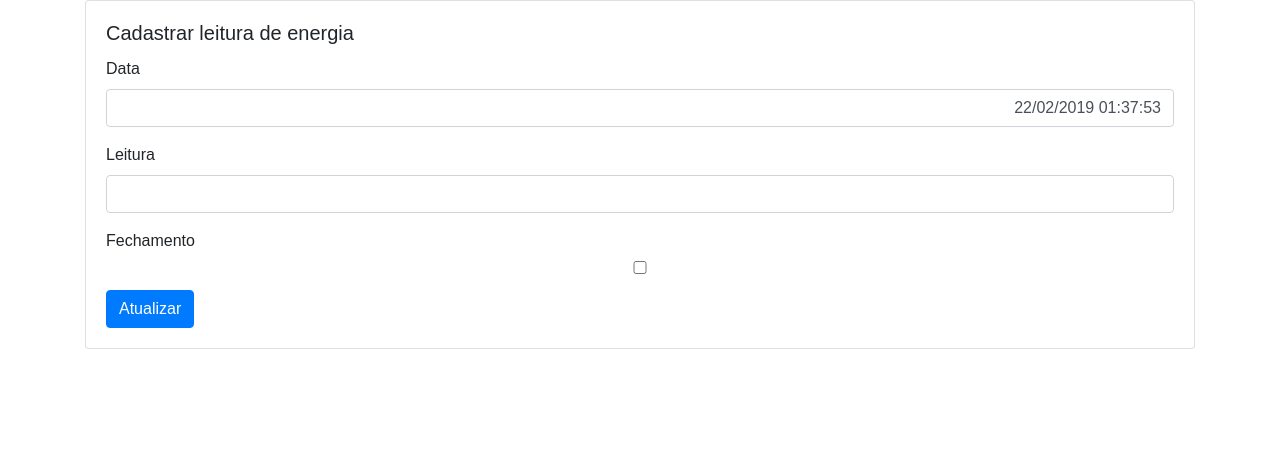
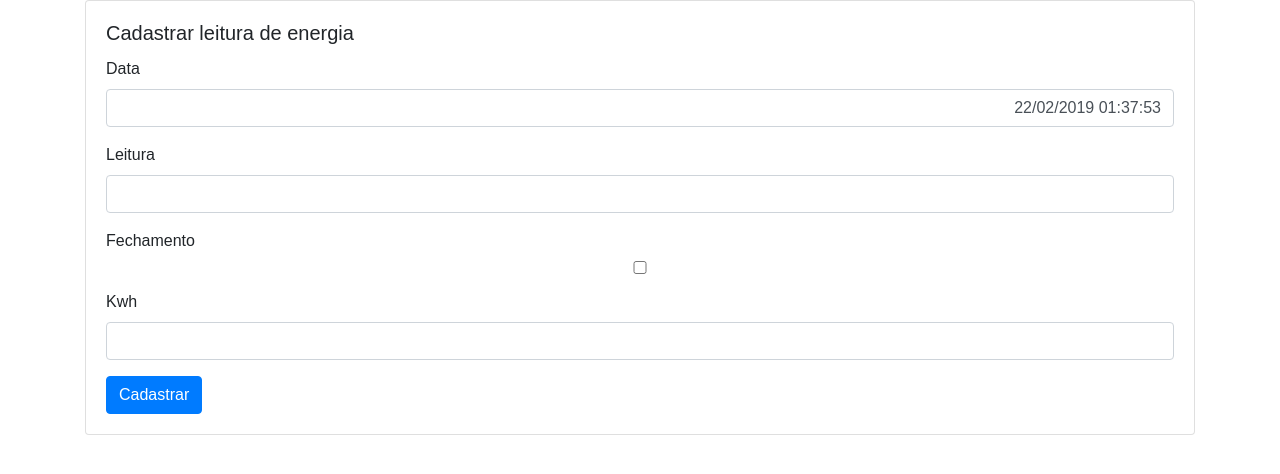
Before and after one commit to tlmacedo/ftpenergia, a Django app: page /leitura_adicionar/ in a window 1280 px wide. Shown: the top 474 px of the page. Run offline with Django 3.2, Linux system fonts and the light colour scheme; some libraries are stand-ins or nearby versions.

Commit message:
auto-commit

```diff
--- a/energia/models.py
+++ b/energia/models.py
@@ -6,6 +6,7 @@ class Energia(models.Model):
     data = models.DateTimeField(db_column='data', blank=True, null=True)
     leitura = models.IntegerField(unique=True)
     fechamento = models.BooleanField()
+    kwh = models.DecimalField(max_digits=19, decimal_places=2)
 
     class Meta:
         managed = False
--- a/energia/static/energia/style/js/ftpenergia.js
+++ b/energia/static/energia/style/js/ftpenergia.js
@@ -12,10 +12,10 @@ $(function () {
 });
 
 
-
 $(document).ready(function () {
-    $('.msk-data').mask('11/11/1111', {placeholder: '__/__/____'});
-    $('.msk-hora').mask('00:00:00', {placeholder: '__:__:__'});
+    // $('.msk-data').mask('11/11/1111', {placeholder: '__/__/____'});
+    $('.msk-data').mask('11/11/1111');
+    $('.msk-hora').mask('00:00:00');
     $('.msk-data_hora').mask('00/00/0000 00:00:00');
     // $('.msk-numero6mil').mask("990.000", {reverse: true});
     $('.msk-numero6mil').mask("#.##0", {reverse: true});
--- a/energia/templates/energia/leitura_adicionar.html
+++ b/energia/templates/energia/leitura_adicionar.html
@@ -14,21 +14,17 @@
                         <form method="post">
                             <!-- Não se esqueça dessa tag -->
                             {% csrf_token %}
-
-
                             {% for field in form.visible_fields %}
                                 <div class="form-group">
                                     <label for="{{ field.id_for_label }}">{{ field.label }}</label>
                                     {{ field|add_class:'form-control' }}
-{#                                    {{ field }}#}
+                                    {#                                    {{ field }}#}
                                     {% for error in field.errors %}
                                         <span class="help-block">{{ error }}</span>
                                     {% endfor %}
                                 </div>
                             {% endfor %}
-
-
-                            <button class="btn btn-primary" submitHandler="remover_mascaras(this)">Atualizar</button>
+                            <button class="btn btn-primary">Cadastrar</button>
                         </form>
                     </div>
                 </div>
--- a/energia/views.py
+++ b/energia/views.py
@@ -1,3 +1,5 @@
+import locale
+
 from django.urls import reverse_lazy
 from django.views.generic import TemplateView, ListView, CreateView
 from django.db.models import F, Min, FloatField, Sum
@@ -12,37 +14,52 @@ class LeiturasListView(ListView):
     context_object_name = 'leituras'
 
     def get_context_data(self, *, object_list=None, **kwargs):
+        locale.setlocale(locale.LC_ALL, 'pt_BR.UTF-8')
         context = super(LeiturasListView, self).get_context_data()
         pega_total = F('leitura')
         pega_total.output_field = FloatField()
         # qs = Energia.objects.all().annotate(sub=Sum('leitura'), total=pega_total).filter(
         #     fechamento=F('fechamento')).order_by('data').values('data', 'leitura', 'fechamento', 'total')
-        qs = Energia.objects.all().annotate(sub=Sum('leitura'), total=pega_total).filter(
-            fechamento=F('fechamento')).order_by('data').values('data', 'leitura', 'fechamento', 'total')
+        qs = Energia.objects.all().annotate(total=pega_total).filter(
+            fechamento=F('fechamento')).order_by('data').values('data', 'leitura', 'fechamento', 'kwh', 'total')
 
         dt_ultima_temp = qs[0].get('data')
-        leitura_ultima_temp = 20321
+        leitura_ultima_temp = qs[0].get('leitura')
+        kwh = qs[0].get('kwh')
 
         linhas = []
         for linha in qs:
-            # if linha['fechamento'] is True:
-            #     dt_ultima_fechamento = linha['data']
-            #     leitura_ultima_fechamento = linha['leitura']
+            print('linha:', linha)
+            if linha['fechamento'] is True:
+                dt_ultima_fechamento = linha['data']
+                leitura_ultima_fechamento = linha['leitura']
+                kwh = linha['kwh']
 
-            # leitura = linha['leitura']
-            # if leitura > leitura_ultima_temp:
-            # diff_leitura_temp = linha['leitura'] - leitura_ultima_temp
-            # else:
-            #     diff_leitura_temp = 0
-            # diff_data = linha['data'] - dt_ultima_temp
+            # fmt_data = {'data': format(linha['data'], '%d/%m/%Y %H:%M:%S')}
+            # linha.update(fmt_data)
             linha['diff_leitura_temp'] = linha['leitura'] - leitura_ultima_temp
+            linha['diff_leitura'] = linha['leitura'] - leitura_ultima_fechamento
+
             linha['diff_dt_temp'] = (linha['data'] - dt_ultima_temp).days
+            linha['diff_dt'] = (linha['data'] - dt_ultima_fechamento).days
             try:
                 diff_media_temp = linha['diff_leitura_temp'] / linha['diff_dt_temp']
             except ZeroDivisionError:
                 diff_media_temp = 0
 
-            linha['diff_media_temp'] = diff_media_temp
+            linha['diff_media_temp'] = format(diff_media_temp, '.2f').replace('.', ',')
+
+            try:
+                diff_media = linha['diff_leitura'] / linha['diff_dt']
+            except ZeroDivisionError:
+                diff_media = 0
+
+            linha['diff_media'] = format(diff_media, '.2f').replace('.', ',')
+
+            if kwh is not None:
+                linha['vlr_parcial'] = linha['diff_leitura'] * kwh
+            else:
+                linha['kwh'] = ' '
 
             dt_ultima_temp = linha['data']
             leitura_ultima_temp = linha['leitura']
```
Also changed, not shown: energia/templates/energia/leituras.html (+13 -0 lines).
